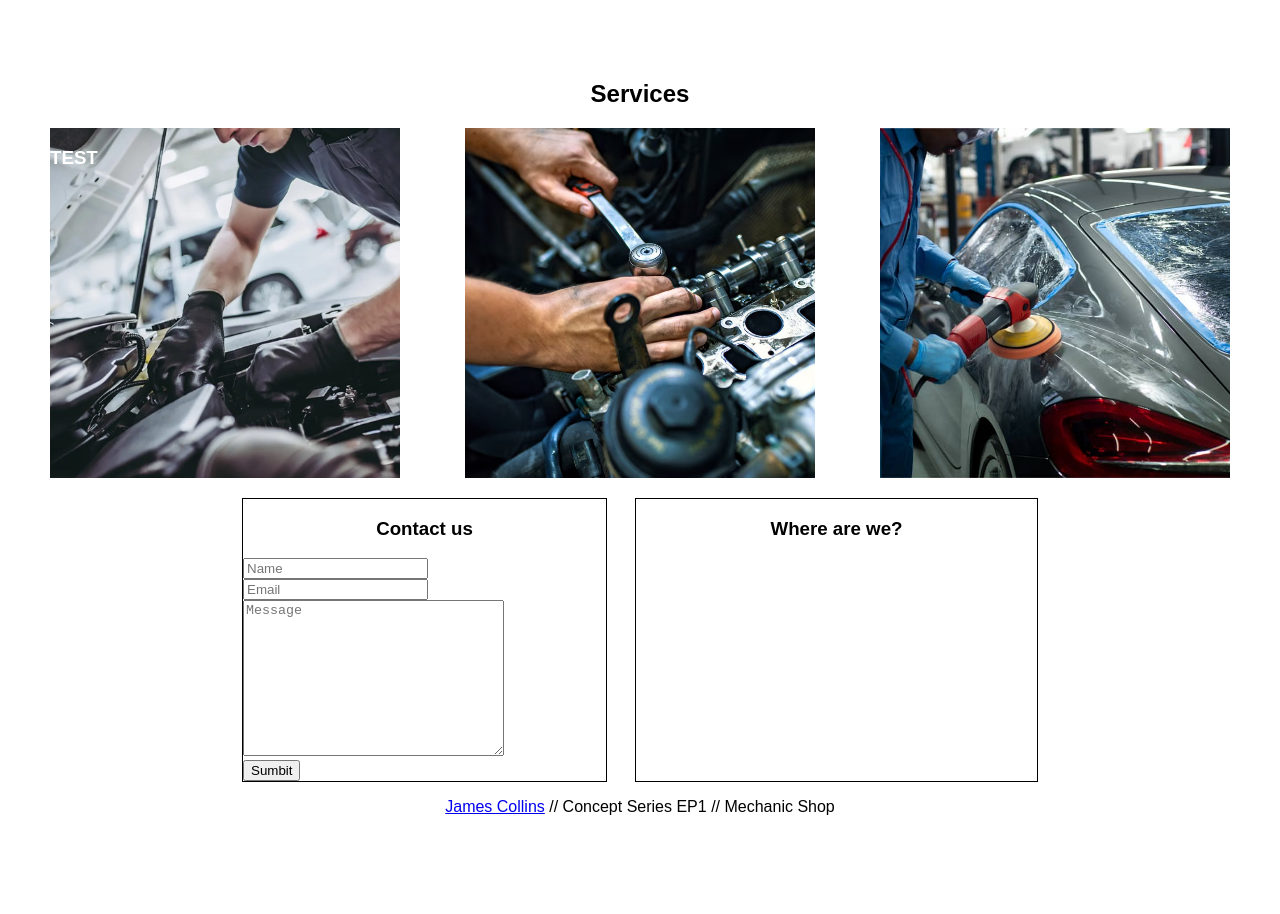
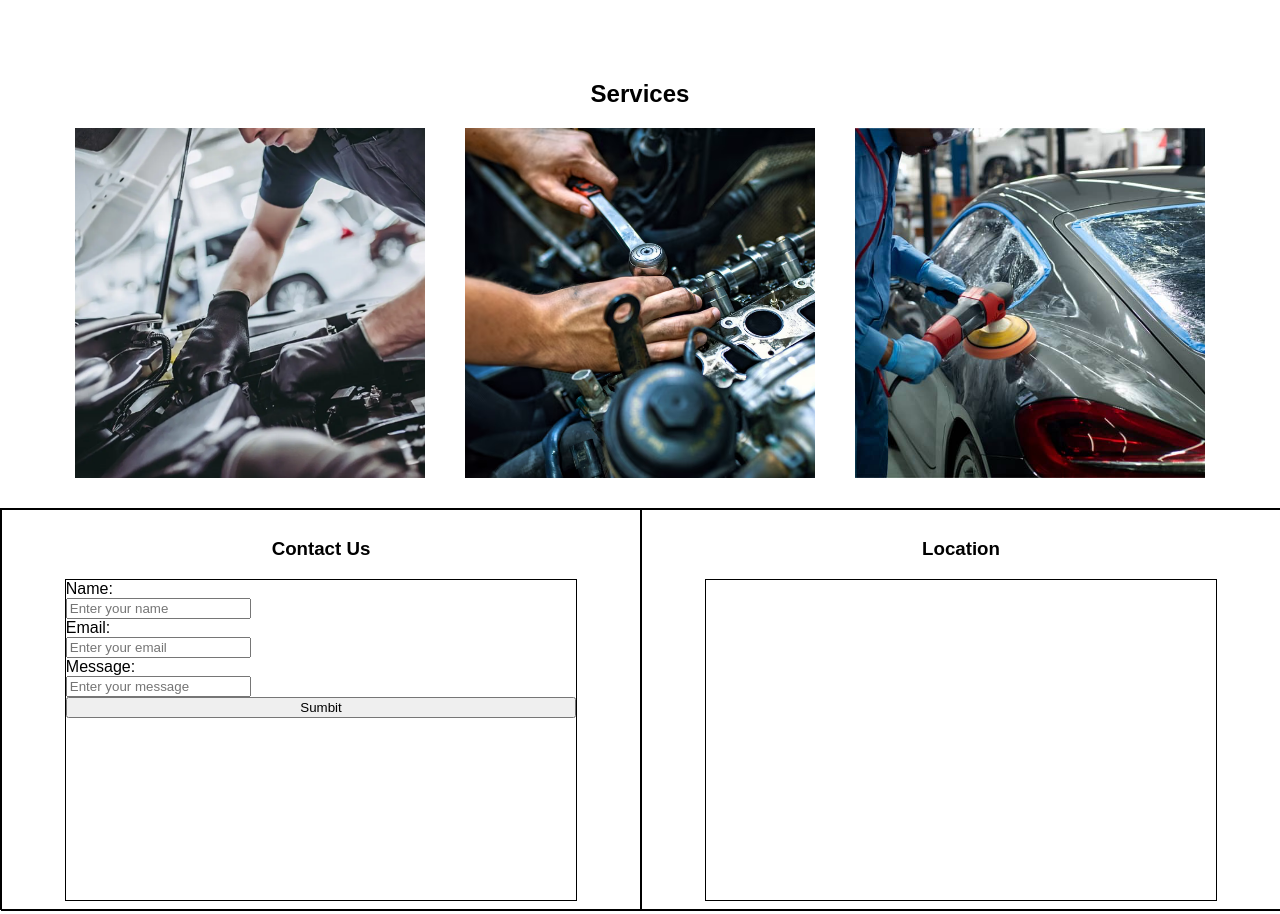
Before and after one commit to jamesandthejpg/ConceptSeries_EP1_MechanicShop, a plain HTML site: page index.html in a window 1280 px wide. Shown: the part 740-1654 px from the top of the page. Before the commit the page ends 1572 px from the top, so only its background shows below. Drawn offline with Linux system fonts and the light colour scheme.

Commit message:
ContentUpdate 3.0
+ Cleaned up some code and whitespace to improve readability
+ Redone the contact & location section (need to fix css to make it work correctly)

```diff
--- a/index.html
+++ b/index.html
@@ -17,16 +17,16 @@
         <header class="header">
 
             <div class="headerLeft">
-                <a href="index.html"><img src="Images/logo.png" alt="Concept Mechanic Logo" id="logo"></a>
+                <a href="index.html"><img src="Images/favicon.png" alt="Concept Mechanic Logo" id="logo"></a>
             </div>
 
 
             <div class="headerRight">
                 <nav>
                     <ul class="nav">
-                        <li><a href="index.html">Home</a></li>
+                        <li><a href="#home">Home</a></li>
                         <li><a href="#services">Services</a></li>
-                        <li><a href="#contact">Contact Us</a></li>
+                        <li><a href="#contactSection">Contact Us</a></li>
                     </ul>
                 </nav>
             </div>
@@ -37,21 +37,19 @@
         <!-- Main section -->
         <main>
             <!-- Hero section -->
-            <div class="heroSection">
-                <h1 class="title">Concept Mechanic</h1>
-                <p class="info">Specialist in bodywork, engine rebuilds, servicing and more</p>
+            <div class="heroSection" id="home">
+                <h1 class="siteTitle">Concept Mechanic</h1>
+                <p class="siteInfo">Specialist in bodywork, engine rebuilds, servicing and more</p>
             </div>
 
 
 
-            <!-- Services & Location section -->
+            <!-- Services section -->
             <div class="servicesSection" id="services">
+                <h2>Services</h2>
 
-                <h2>Services</h2>
-                <div class="servicesContainer">
-
+                <div class="serviceContainer">
                     <div class="service">
-                        <h3 class="test">TEST</h3>
                         <img src="Images/service.png" alt="">
                     </div>
                     <div class="service">
@@ -65,33 +63,41 @@
 
 
 
-            <!-- Contact section -->
-            <div class="contactSection" id="contact">
-                <div class="contactForm">
+            <!-- Contact & Location section -->
+            <div class="contactSection" id="contactSection">
+                <div class="contactContainer">
+                    <h3>Contact Us</h3>
 
-                    <form action="">
-                        <h3 class="contactTitle">Contact us</h3>
-                        <input type="text" name="name" id="name" placeholder="Name"><br>
-                        <input type="email" name="email" id="email" placeholder="Email"><br>
-                        <textarea name="message" id="message" cols="30" rows="10" placeholder="Message"></textarea><br>
-                        <input type="button" value="Sumbit">
-                    </form>
+                    <div class="contactContainerInner">
+                        <form action="" class="contactForm">
+                            <div><label for="name">Name: <br><input type="text" name="name" id="name"
+                                        placeholder="Enter your name"></label></div>
+
+                            <div><label for="email">Email: <br><input type="email" name="email" id="email"
+                                        placeholder="Enter your email"></label></div>
+
+                            <div><label for="message">Message: <br><input type="text" name="message" id="message"
+                                        placeholder="Enter your message"></label></div>
+
+                            <input type="button" value="Sumbit">
+                        </form>
+                    </div>
                 </div>
-                <div class="location">
-                    <h3 class="locationTitle">Where are we?</h3>
+
+                <div class="locationContainer">
+                    <h3>Location</h3>
+                    <!-- Learn how to put a location with map view -->
+                    <div class="locationContainerInner"></div>
                 </div>
             </div>
-
         </main>
 
 
 
         <footer class="footer">
             <div class="footerInfo">
-
                 <p><a href="https://github.com/jamesandthejpg" target="_blank">James Collins</a> // Concept Series EP1
-                    //
-                    Mechanic Shop</p>
+                    // Mechanic Shop</p>
                 </a>
             </div>
         </footer>
--- a/style.css
+++ b/style.css
@@ -25,16 +25,17 @@ body {
     align-items: center;
     position: fixed;
     width: 100%;
-    background-color: rgba(57, 57, 57, 0.356);
+    background-color: rgba(57, 57, 57, 0.896);
     z-index: 1000;
 }
 
-/* Fix positioning and margin of header & make it disappear on scroll */
 #logo {
     width: 80px;
     height: 80px;
     margin: 0 0 0 20px;
 }
+
+
 
 /* Header Navigation */
 .nav {
@@ -45,7 +46,7 @@ body {
 }
 
 .nav a {
-    color: black;
+    color: rgb(255, 255, 255);
     text-decoration: none;
     letter-spacing: 1.5px;
 }
@@ -59,14 +60,12 @@ body {
     justify-content: center;
     align-items: center;
     flex-direction: column;
-
-
     margin: 0 auto;
     width: 100%;
     height: 100vh;
 }
 
-.title, .info {
+.siteTitle, .siteInfo {
     text-align: center;
     width: 30%;
     margin: 10px 0;
@@ -80,71 +79,61 @@ body {
     width: 100%;
 }
 
-h2 {
+.servicesSection h2 {
     text-align: center;
 }
 
-.servicesContainer {
+.serviceContainer {
     display: flex;
     justify-content: space-between;
-    margin: 0 50px;
-    gap: 10px;
+    margin: 0 75px;
+}
+
+.serviceContainer img {
+    width: 100%;
+    height: 100%;
+    object-fit: cover;
 }
 
 .service {
     width: 350px;
     height: 350px;
     position: relative;
-    overflow: hidden;
 }
-
-.servicesContainer img {
-    width: 100%;
-    height: 100%;
-    object-fit: cover;
-}
-
-.test {
-    position: absolute;
-    color: white;
-    z-index: 1;
-}
-
 
 
 
 
 /* Contact & Location section */
 .contactSection {
-    margin: 0 auto;
-    margin-top: 20px;
-    width: 70%;
+    border: 1px solid black;
+    height: 50vh;
+    width: 100vw;
     display: flex;
-    justify-content: space-between;
-    gap: 30px;
+    margin: 30px auto;
 }
 
-.contactForm form {
-    /* display: flex;
-    flex-direction: column; */
+.contactContainer, .locationContainer {
+    border: 1px solid black;
     width: 100%;
-    margin: 0 50px;
-    border: 1px solid black;
+    height: 100%;
+    display: flex;
+    align-items: center;
+    justify-content: center;
+    flex-direction: column;
 }
 
-
-
-/* Add inputs selextor and fix width & height */
-
-.location {
+.contactContainerInner, .locationContainerInner {
     border: 1px solid black;
-    width: 100%;
-    margin: 0 50px;
+    width: 80%;
+    height: 80%;
 }
 
-.locationTitle, .contactTitle {
-    text-align: center;
+form {
+    display: flex;
+    flex-direction: column;
 }
+
 
 /* Footer section */
 .footerInfo p {
```
